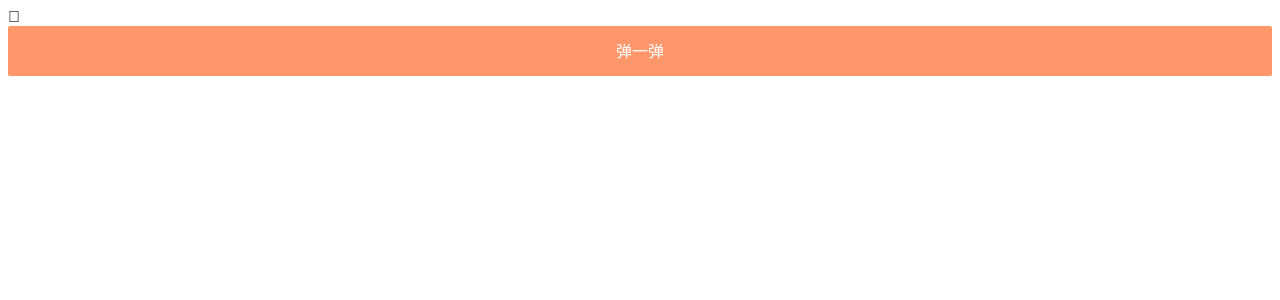
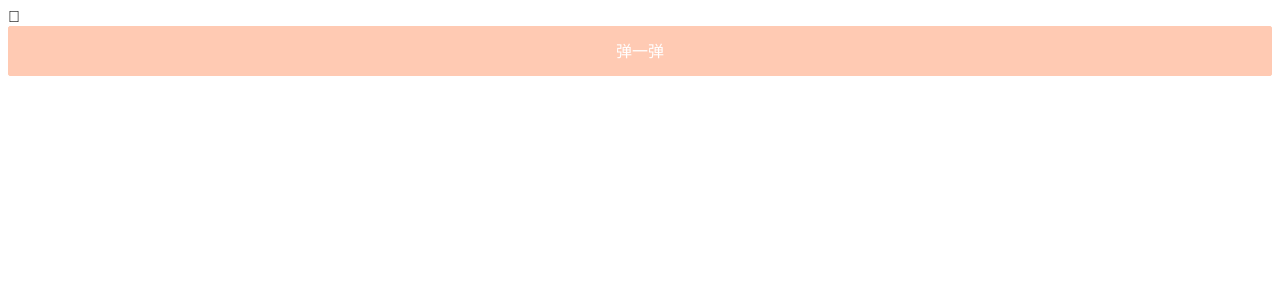
Before and after one commit to Greency/cy-ui, a Vue app in the folder ui/: page / in a window 1280 px wide. Shown: the top 300 px of the page. Built offline with nearby package versions, Linux system fonts and the light colour scheme; the HTML template or start-up script is replaced by a standard one.

Commit message:
feat: button组件新增disabled属性

```diff
--- a/ui/src/App.vue
+++ b/ui/src/App.vue
@@ -1,6 +1,6 @@
 <template>
 	<div class="wrapper">
-		<cy-button  type="warning" shape="" size="large" @click="setting">弹一弹</cy-button>
+		<cy-button  type="warning" shape="" size="large" disabled @click="setting">弹一弹</cy-button>
 		<cy-popup v-model="show">
 			<div style="width: 375px;height: 300px;background-color: red;"></div>
 		</cy-popup>
--- a/ui/src/packages/button.vue
+++ b/ui/src/packages/button.vue
@@ -1,6 +1,7 @@
 <template>
 	<button
-		:class="['cy-button', bem('button', type), bem('button', size), bem('button', shape)]"
+		:class="['cy-button', bem('button', type), bem('button', size), bem('button', shape), disabled ? bem('button', 'disabled') : '']"
+		:disabled="disabled"
 		@click="handleClick"
 	>
 		<svg
@@ -41,6 +42,7 @@ export default {
 	name: 'Button',
 	mixins: [Bem],
 	props: {
+		disabled: Boolean,
 		loading: Boolean,
 		shape: String,
 		type: {
@@ -91,6 +93,10 @@ export default {
 		opacity: 0.15;
 	}
 
+	&--disabled {
+		opacity: 0.5;
+	}
+
 	// 下面是颜色
 	&--default {
 		color: black;
@@ -129,7 +135,6 @@ export default {
 		line-height: 48px;
 	}
 
-    //下面是大小
 	&--large {
 		width: 100%;
 		height: 50px;
```
